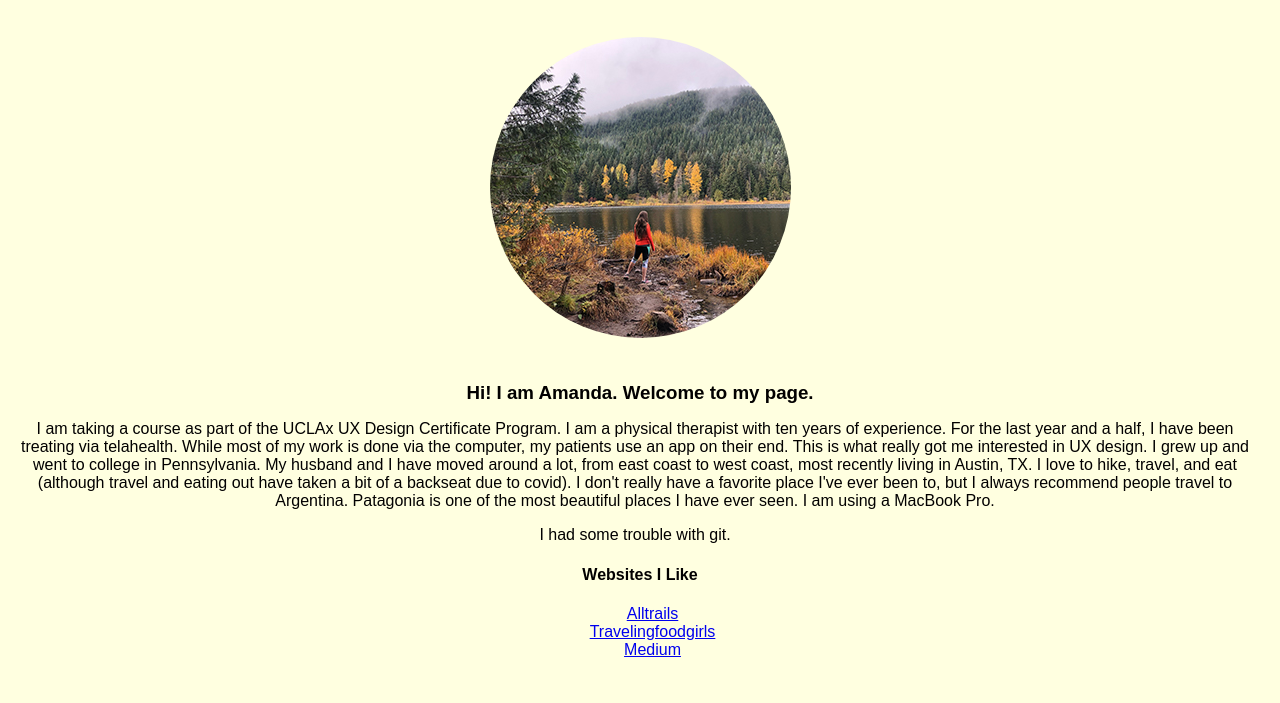
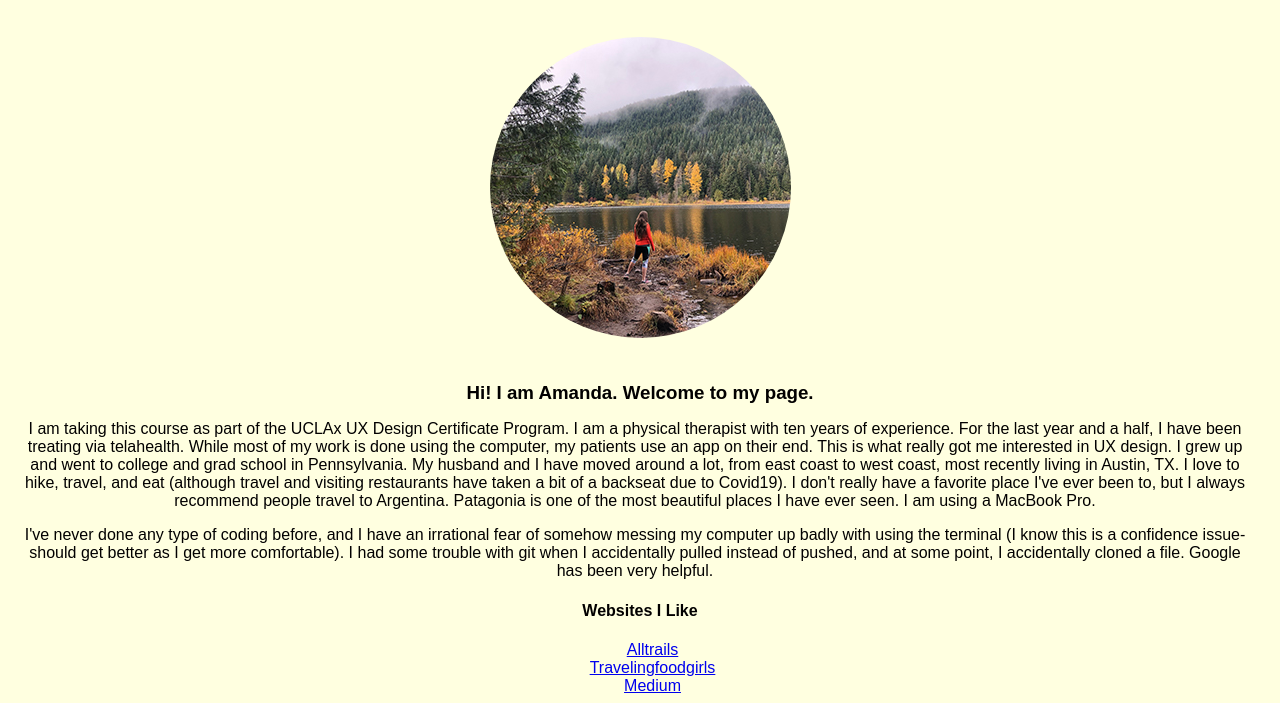
Before and after one commit to amandazimmdavis/uclax_wcib_week_1, a website: page index.html in a window 1280 px wide. Shown: the part 127-830 px from the top of the page. Before the commit the page ends 800 px from the top, so only its background shows below. Drawn offline with Linux system fonts and the light colour scheme.

Commit message:
Edits x1

```diff
--- a/index.html
+++ b/index.html
@@ -4,7 +4,7 @@
   <head>
     <meta charset="utf-8">
 
-    <title>Amanda</title>
+    <title>Amanda Davis</title>
 
     <meta name="description" content="">
     <meta name="viewport" content="width=device-width, initial-scale=1">
@@ -18,9 +18,9 @@
     <img src="images/hikingphoto2.jpg" alt="This is a photo" rotate="180">
     <h3>Hi! I am Amanda. Welcome to my page.</h3>
     <p>
-      I am taking a course as part of the UCLAx UX Design Certificate Program. I am a physical therapist with ten years of experience. For the last year and a half, I have been treating via telahealth. While most of my work is done via the computer, my patients use an app on their end. This is what really got me interested in UX design. I grew up and went to college in Pennsylvania. My husband and I have moved around a lot, from east coast to west coast, most recently living in Austin, TX. I love to hike, travel, and eat (although travel and eating out have taken a bit of a backseat due to covid). I don't really have a favorite place I've ever been to, but I always recommend people travel to Argentina. Patagonia is one of the most beautiful places I have ever seen. I am using a MacBook Pro.
+      I am taking this course as part of the UCLAx UX Design Certificate Program. I am a physical therapist with ten years of experience. For the last year and a half, I have been treating via telahealth. While most of my work is done using the computer, my patients use an app on their end. This is what really got me interested in UX design. I grew up and went to college and grad school in Pennsylvania. My husband and I have moved around a lot, from east coast to west coast, most recently living in Austin, TX. I love to hike, travel, and eat (although travel and visiting restaurants have taken a bit of a backseat due to Covid19). I don't really have a favorite place I've ever been to, but I always recommend people travel to Argentina. Patagonia is one of the most beautiful places I have ever seen. I am using a MacBook Pro.
     </p>
-    <p> I had some trouble with git.
+    <p> I've never done any type of coding before, and I have an irrational fear of somehow messing my computer up badly with using the terminal (I know this is a confidence issue- should get better as I get more comfortable). I had some trouble with git when I accidentally pulled instead of pushed, and at some point, I accidentally cloned a file. Google has been very helpful.
     </p>
 
     <h4>Websites I Like</h4>
```
